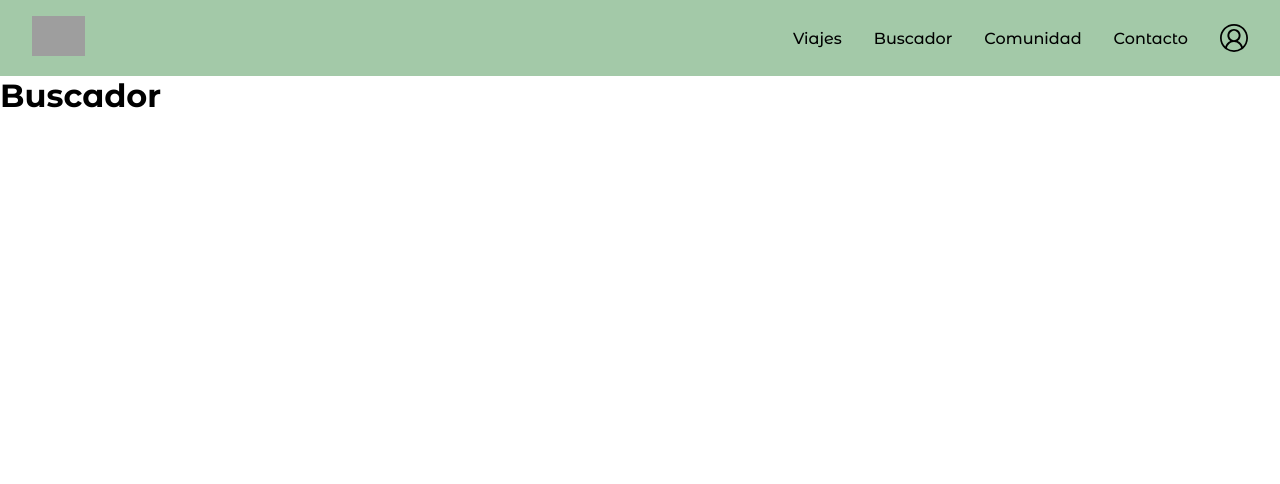
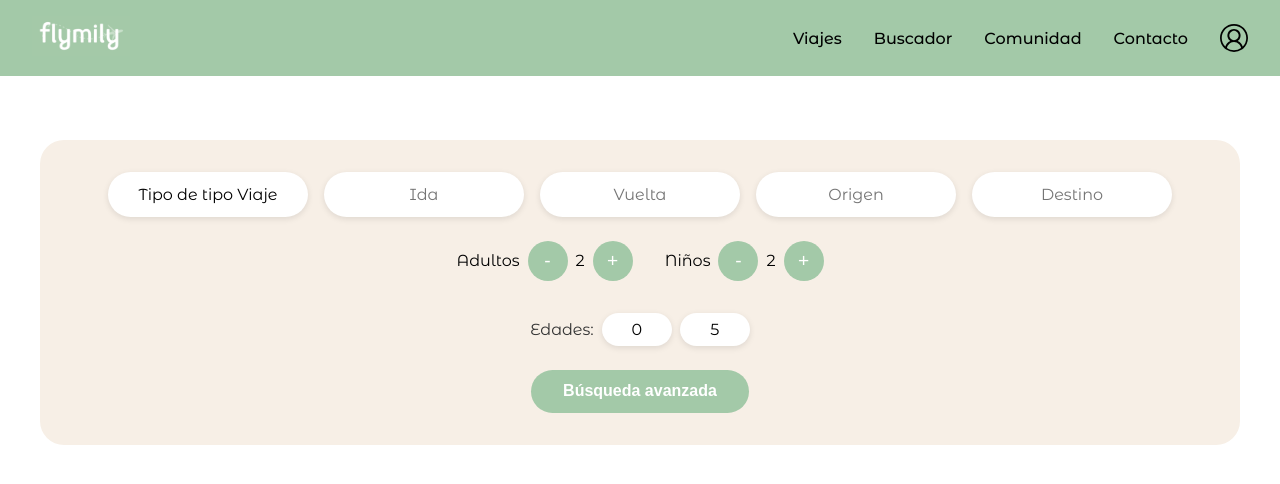
Before and after one commit to Flymily/Flymily-FE, a React (Vite) app: page /buscador in a window 1280 px wide. Shown: the top 484 px of the page. Built offline with nearby package versions, Linux system fonts and the light colour scheme; grey boxes are pictures that could not be loaded.

Commit message:
feature-created search

```diff
--- a/package.json
+++ b/package.json
@@ -10,6 +10,7 @@
   },
   "dependencies": {
     "react": "^19.1.0",
+    "react-datepicker": "^8.4.0",
     "react-dom": "^19.1.0",
     "react-icons": "^5.5.0",
     "react-router-dom": "^7.6.1",
--- a/src/components/navbar/Navbar.jsx
+++ b/src/components/navbar/Navbar.jsx
@@ -1,7 +1,7 @@
 import { useState } from 'react';
 import { Link } from 'react-router-dom';
 import styles from './Navbar.module.css';
-import logo from '../../assets/logo.png';
+import logo from '../../assets/images/logo.png';
 import { VscAccount } from "react-icons/vsc";
 
 const Navbar = () => {
--- a/src/pages/buscador/Buscador.jsx
+++ b/src/pages/buscador/Buscador.jsx
@@ -1,5 +1,152 @@
+import React, { useState } from 'react';
+import DatePicker from 'react-datepicker';
+import 'react-datepicker/dist/react-datepicker.css';
+import styles from './Buscador.module.css';
+
 const Buscador = () => {
-    return <h1>Buscador</h1>;
-  };
+  const [tipoViaje, setTipoViaje] = useState('');
+  const [startDate, setStartDate] = useState(null);
+  const [endDate, setEndDate] = useState(null);
+  const [origen, setOrigen] = useState('');
+  const [destino, setDestino] = useState('');
+  const [adultos, setAdultos] = useState(2);
+  const [niños, setNinos] = useState(2);
+  const [edades, setEdades] = useState([0, 5]);
+  const [mostrarAvanzado, setMostrarAvanzado] = useState(false);
 
-  export default Buscador;
+  return (
+    <section className={styles.buscadorContainer}>
+      <form className={styles.formulario}>
+        <div className={styles.filaPrincipal}>
+          <select
+            className={styles.selectInput}
+            value={tipoViaje}
+            onChange={e => setTipoViaje(e.target.value)}
+          >
+            <option value="">Tipo de tipo Viaje</option>
+            <option value="safari">Safari</option>
+            <option value="nieve">Nieve</option>
+            <option value="montania">Montaña</option>
+            <option value="cultural">Cultural</option>
+            <option value="playa">Playa</option>
+            <option value="ruta">Ruta en coche</option>
+            <option value="inspiracion">Busco inspiración</option>
+          </select>
+
+          <DatePicker
+            selected={startDate}
+            onChange={date => setStartDate(date)}
+            selectsStart
+            startDate={startDate}
+            endDate={endDate}
+            placeholderText="Ida"
+            className={styles.dateInput}
+          />
+
+          <DatePicker
+            selected={endDate}
+            onChange={date => setEndDate(date)}
+            selectsEnd
+            startDate={startDate}
+            endDate={endDate}
+            minDate={startDate}
+            placeholderText="Vuelta"
+            className={styles.dateInput}
+          />
+
+          <input
+            type="text"
+            placeholder="Origen"
+            value={origen}
+            onChange={e => setOrigen(e.target.value)}
+            className={styles.textInput}
+          />
+
+          <input
+            type="text"
+            placeholder="Destino"
+            value={destino}
+            onChange={e => setDestino(e.target.value)}
+            className={styles.textInput}
+          />
+        </div>
+
+        <div className={styles.personasEdad}>
+          <div className={styles.counter}>
+            <label>Adultos</label>
+            <button type="button" onClick={() => setAdultos(Math.max(1, adultos - 1))}>-</button>
+            <span>{adultos}</span>
+            <button type="button" onClick={() => setAdultos(adultos + 1)}>+</button>
+          </div>
+
+          <div className={styles.counter}>
+            <label>Niños</label>
+            <button type="button" onClick={() => setNinos(Math.max(0, niños - 1))}>-</button>
+            <span>{niños}</span>
+            <button type="button" onClick={() => setNinos(niños + 1)}>+</button>
+          </div>
+        </div>
+
+        {niños > 0 && (
+          <div className={styles.edadesWrapper}>
+            <label>Edades:</label>
+            {Array.from({ length: niños }, (_, i) => (
+              <select
+                key={i}
+                value={edades[i] || 0}
+                onChange={e => {
+                  const nuevasEdades = [...edades];
+                  nuevasEdades[i] = parseInt(e.target.value);
+                  setEdades(nuevasEdades);
+                }}
+                className={styles.edadesInput}
+              >
+                {Array.from({ length: 18 }, (_, j) => (
+                  <option key={j} value={j}>{j}</option>
+                ))}
+              </select>
+            ))}
+          </div>
+        )}
+
+        <button
+          type="button"
+          className={styles.advancedToggle}
+          onClick={() => setMostrarAvanzado(!mostrarAvanzado)}
+        >
+          {mostrarAvanzado ? 'Ocultar búsqueda avanzada' : 'Búsqueda avanzada'}
+        </button>
+
+        {mostrarAvanzado && (
+            <div className={styles.filtrosAvanzados}>
+              <select className={styles.selectInput}>
+                <option> Accesibilidad </option>
+                <option>Movilidad reducida</option>
+                <option>No necesario</option>
+              </select>
+
+              <select className={styles.selectInput}>
+                <option> Tipo experiencia </option>
+                <option>Privado</option>
+                <option>Grupo</option>
+              </select>
+
+              <select className={styles.selectInput}>
+                <option> Modalidad </option>
+                <option>Organizado</option>
+                <option>A medida</option>
+              </select>
+
+              <input
+                type="number"
+                placeholder="Presupuesto máximo (€)"
+                className={styles.selectInput}
+              />
+            </div>
+        )}
+      </form>
+    </section>
+  );
+};
+
+export default Buscador;
--- /dev/null
+++ b/src/pages/buscador/Buscador.module.css
@@ -0,0 +1,174 @@
+.formulario {
+    background-color: #f7efe6;
+    border-radius: 1.5rem;
+    padding: 2rem;
+    max-width: 1200px;
+    margin: 4rem auto;
+    display: flex;
+    flex-direction: column;
+    gap: 1.5rem;
+    font-family: 'Montserrat Alternates', sans-serif;
+}
+
+.filaPrincipal {
+    display: flex;
+    flex-wrap: wrap;
+    gap: 1rem;
+    align-items: center;
+    justify-content: center;
+}
+
+.filaPrincipal select,
+.filaPrincipal input,
+.filaPrincipal .react-datepicker-wrapper {
+  border: none;
+  border-radius: 2rem;
+  padding: 0.8rem 1.5rem;
+  font-size: 1rem;
+  background-color: white;
+  box-shadow: 0 2px 6px rgba(0, 0, 0, 0.1);
+  min-width: 140px;
+  max-width: 200px;
+  flex: 1 1 auto;
+  text-align: center;
+  font-family: 'Montserrat Alternates', sans-serif;
+}
+
+.selectInput {
+    appearance: none;
+    background-color: white;
+    border: none;
+    border-radius: 2rem;
+    padding: 0.6rem 1.2rem;
+    font-size: 1rem;
+    font-family: 'Montserrat Alternates', sans-serif;
+    box-shadow: 0 2px 6px rgba(0, 0, 0, 0.1);
+    text-align: center;
+    min-width: 180px;
+}
+
+.personasEdad {
+    display: flex;
+    flex-wrap: wrap;
+    gap: 2rem;
+    align-items: center;
+    justify-content: center;
+}
+
+.personasEdad div {
+    display: flex;
+    align-items: center;
+    gap: 0.5rem;
+}
+
+.personasEdad button {
+    background-color: #a3c9a8;
+    border: none;
+    color: white;
+    font-size: 1.2rem;
+    border-radius: 999px;
+    width: 40px;
+    height: 40px;
+    cursor: pointer;
+}
+
+.edadesWrapper {
+    display: flex;
+    align-items: center;
+    justify-content: center;
+    gap: 0.5rem;
+    flex-wrap: wrap;
+    margin-top: 0.5rem;
+}
+.edadesWrapper label {
+    font-weight: 400;
+    font-size: 1rem;
+    color: #333;
+    font-family: 'Montserrat Alternates', sans-serif;
+
+}
+.edadesInput {
+    appearance: none;
+    background-color: white;
+    border: none;
+    border-radius: 2rem;
+    padding: 0.5rem 1rem;
+    font-size: 1rem;
+    font-family: 'Montserrat Alternates', sans-serif;
+    box-shadow: 0 2px 6px rgba(0, 0, 0, 0.1);
+    text-align: center;
+    width: 70px;
+}
+
+.advancedToggle {
+    background-color: #a3c9a8;
+    color: white;
+    padding: 0.8rem 2rem;
+    border: none;
+    font-size: 1rem;
+    border-radius: 2rem;
+    cursor: pointer;
+    font-weight: bold;
+    align-self: center;
+}
+
+.filtrosAvanzados {
+    background-color: #f7efe6;
+    padding: 1.5rem;
+    border-radius: 2rem;
+    display: flex;
+    flex-wrap: wrap;
+    gap: 1.5rem;
+    justify-content: center;
+    align-items: center;
+}
+
+.filtrosAvanzados select,
+.filtrosAvanzados input {
+    border: none;
+    border-radius: 2rem;
+    padding: 0.8rem 1.5rem;
+    font-size: 1rem;
+    background-color: white;
+    box-shadow: 0 2px 6px rgba(0, 0, 0, 0.1);
+    min-width: 180px;
+    text-align: center;
+    font-family: 'Montserrat Alternates', sans-serif;
+}
+
+.filtrosAvanzados label {
+    display: flex;
+    flex-direction: column;
+    align-items: center;
+    font-weight: 400;
+    color: #1d3b2a;
+    font-family: 'Montserrat Alternates', sans-serif;
+}
+input[type="number"] {
+    -moz-appearance: textfield;
+
+}
+
+input[type="number"]::-webkit-inner-spin-button,
+input[type="number"]::-webkit-outer-spin-button {
+    -webkit-appearance: none;
+    margin: 0;
+
+}
+
+@media (max-width: 768px) {
+    .filaPrincipal,
+    .filtrosAvanzados,
+    .personasEdad {
+      flex-direction: column;
+      align-items: stretch;
+    }
+
+    .filaPrincipal select,
+    .filaPrincipal input,
+    .react-datepicker-wrapper,
+    .filtrosAvanzados select,
+    .filtrosAvanzados input {
+      width: 100%;
+    }
+}
```
Also changed, not shown: 1 other file (tests, documents, lock files or other folders).
